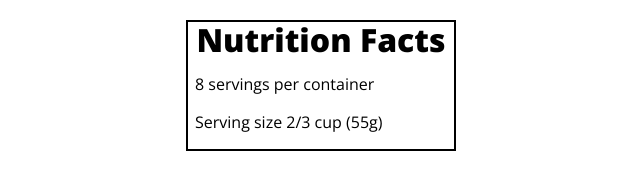
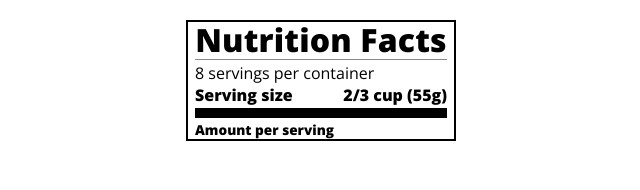
Before and after one commit to raulvillajr95/nutrition-label, a plain HTML site: page index.html in a window 1280 px wide. Shown: the whole page, without its empty margins (319-959 px from the left). Drawn offline with nearby package versions, Linux system fonts and the light colour scheme.

Commit message:
Add divider and second section

```diff
--- a/index.html
+++ b/index.html
@@ -9,10 +9,17 @@
     <title>Nutrition Label</title>
   </head>
   <body>
-    <div class="label">
-      <h1>Nutrition Facts</h1>
-      <p>8 servings per container</p>
-      <p>Serving size 2/3 cup (55g)</p>
-    </div>
+      <div class="label">
+        <header>
+          <h1 class="bold">Nutrition Facts</h1>
+          <div class="divider"></div>
+          <p>8 servings per container</p>
+          <p class="bold">Serving size <span class="right">2/3 cup (55g)</span></p>
+        </header>
+        <div class="divider lg"></div>
+        <div class="calories-info">
+          <p class="bold sm-text">Amount per serving</p>
+        </div>
+      </div>
   </body>
 </html>
--- a/styles.css
+++ b/styles.css
@@ -17,8 +17,38 @@ body {
   padding: 0 7px;
 }
 
-h1 {
-  font-weight: 800;
+header h1 {
   text-align: center;
   margin: -4px 0;
+  letter-spacing: 0.15px;
 }
+
+p {
+  margin: 0;
+}
+
+.divider {
+  border-bottom: 1px solid #888989;
+  margin: 2px 0;
+}
+
+.bold {
+  font-weight: 800;
+}
+
+.right {
+  float: right;
+}
+
+.lg {
+  height: 10px;
+}
+
+.lg, .md {
+  background-color: black;
+  border: 0;
+}
+
+.sm-text {
+  font-size: 0.85rem;
+}
```
